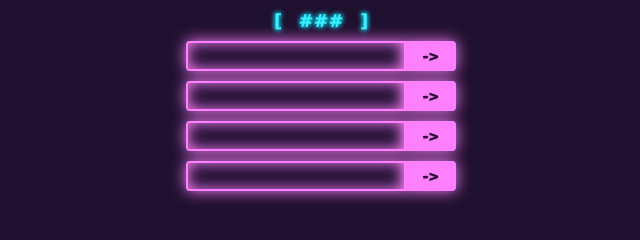
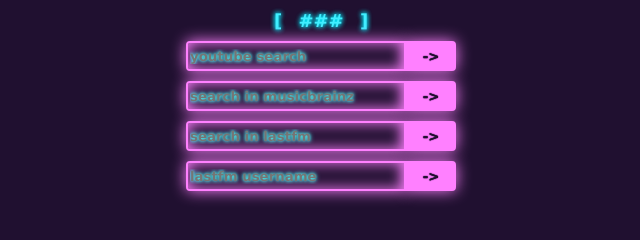
Before and after one commit to zaizupro/page, a plain HTML site: page index.html in a window 1280 px wide. Shown: the whole page, without its empty margins (319-959 px from the left). Drawn offline with Linux system fonts and the light colour scheme.

Commit message:
mikro fix

```diff
--- a/index.html
+++ b/index.html
@@ -11,14 +11,14 @@
     <div id="parent">
         <p>[ <a href="https://www.youtube.com/">###</a> ]</p>
 
-        <p><input id="search_input"><input type=submit value="->" onclick="opendat()" ></p>
+        <p><input placeholder="youtube search" id="search_input"><input type=submit value="->" onclick="opendat()" ></p>
         <p>
-            <input id="search_musicbrainz_input"><input type=submit value="->" onclick="opendat_musicbrainz_search()" >
+            <input placeholder="search in musicbrainz" id="search_musicbrainz_input"><input type=submit value="->" onclick="opendat_musicbrainz_search()" >
         </p>
         <p>
-            <input id="search_lastfm_input"><input type=submit value="->" onclick="opendat_lastfm()" >
+            <input placeholder="search in lastfm" id="search_lastfm_input"><input type=submit value="->" onclick="opendat_lastfm()" >
         </p>
-        <p><input id="user_lastfm_input"><input type=submit value="->" onclick="opendat_lastfm_history()" ></p>
+        <p><input placeholder="lastfm username" id="user_lastfm_input"><input type=submit value="->" onclick="opendat_lastfm_history()" ></p>
     </div>
 </body>
 <script src="js.js"></script>
```
